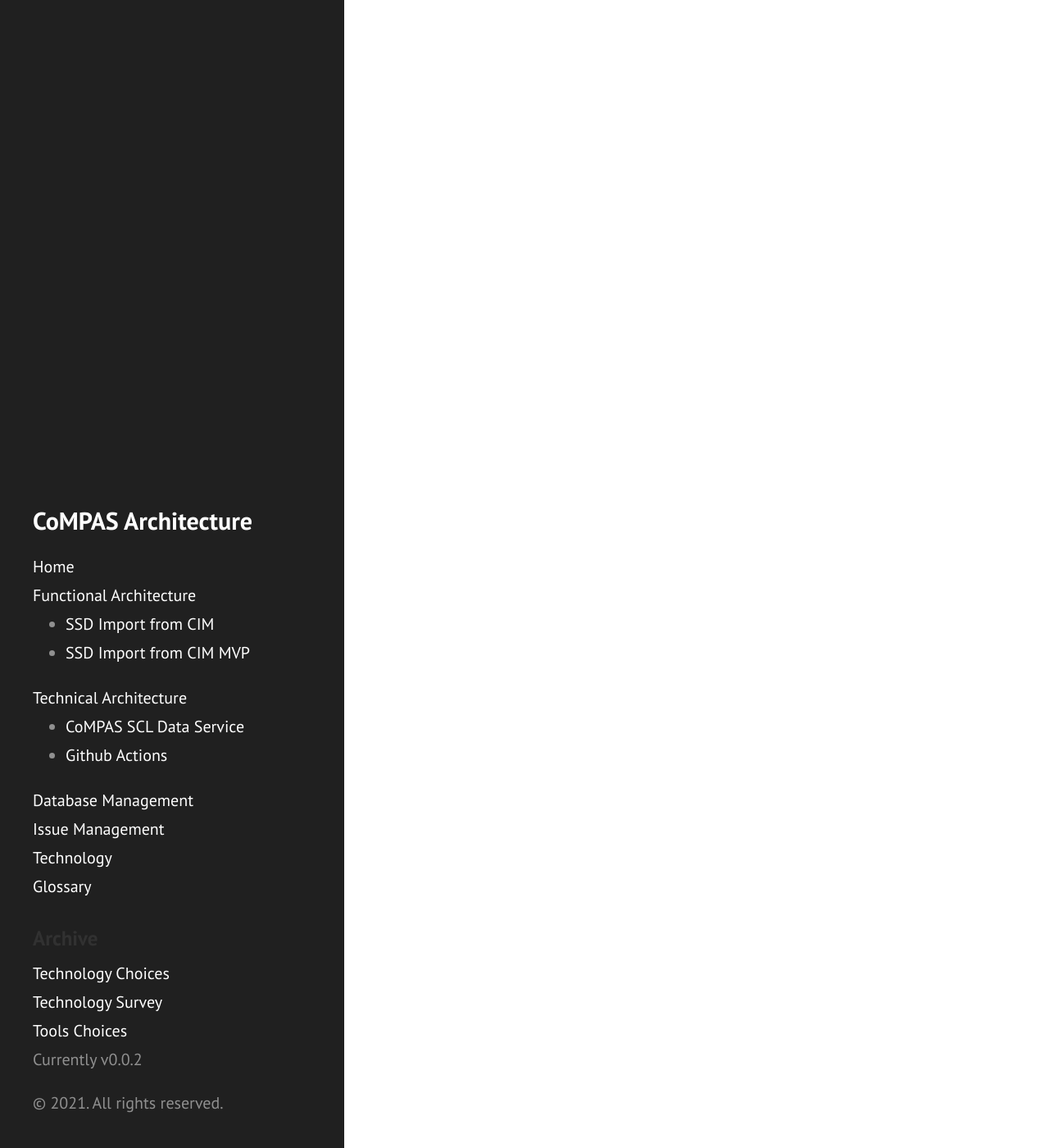
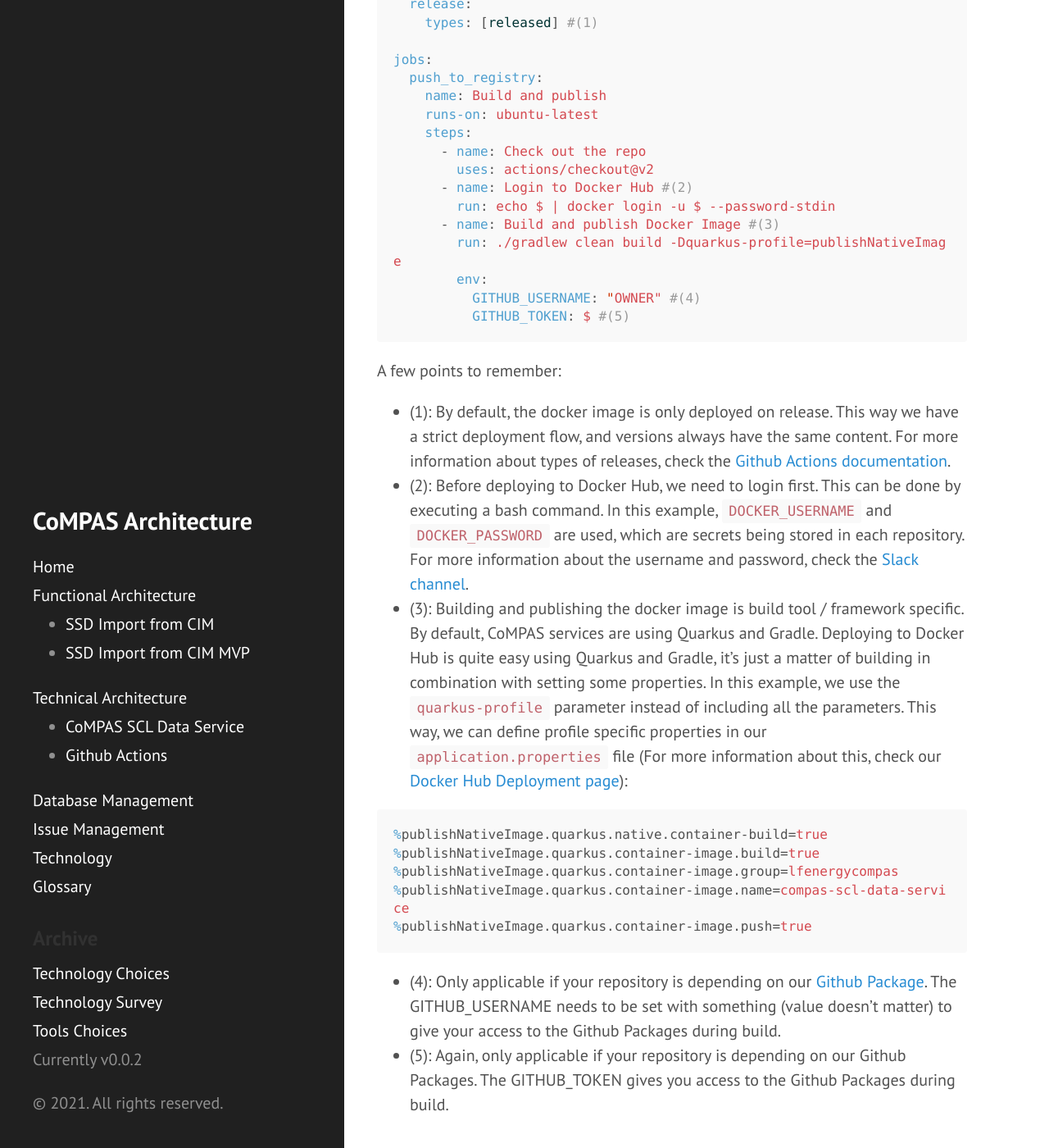
Before and after one commit to com-pas/compas-architecture, a Jekyll site: the page built from technical/GITHUB_ACTIONS.md, in a window 1280 px wide and 1400 px high, scrolled down 5112 px. Shown: the whole window at 82% size. Built offline with Jekyll 4.4.1, drawn with Linux system fonts in a browser that asks for light colours; our own code applies the rules of GitHub Pages for plain Markdown files; some of the changed text lies outside the part shown.

Commit message:
Added Docker Hub Deployment Github Action documentation
Signed-off-by: Rob Tjalma <rob@tjalma.com>

````diff
--- a/technical/GITHUB_ACTIONS.md
+++ b/technical/GITHUB_ACTIONS.md
@@ -12,6 +12,7 @@ Within CoMPAS, we define the following 'must have' Github Actions:
   - [Building](#building)
   - [REUSE check](#reuse-check)
   - [SonarCloud](#sonarcloud)
+  - [Docker Hub Deployment](#docker-hub-deployment)
 
 More to follow.
 
@@ -81,7 +82,7 @@ For transparancy, CoMPAS repositories also include a REUSE badge in their README
 
 Two steps are needed to get a REUSE badge to work:
 
-1. Register the Repository at the [REUSE website](https://api.reuse.software/register). For name and email, check the [Slack channel](https://app.slack.com/client/TLU68MTML/C01926K9D39).
+1. Register the Repository at the [REUSE website](https://api.reuse.software/register). For name and email, check the [Slack channel](https://app.slack.com/client/TLU68MTML).
 2. Add the following code to the README:
 
 ```md
@@ -142,8 +143,52 @@ jobs:
 
 A few points to remember:
 - (1): By default, all actions are triggered on a push action.
-- (2): Only applicable if your repository is depending on our [Github Package](https://github.com/orgs/com-pas/packages). The GITHUB_TOKEN needs to be set with something (value doesn't matter) to give your access to the Github Packages during build.
+- (2): Only applicable if your repository is depending on our [Github Package](https://github.com/orgs/com-pas/packages). The GITHUB_USERNAME needs to be set with something (value doesn't matter) to give your access to the Github Packages during build.
 - (3): Again, only applicable if your repository is depending on our Github Packages. The GITHUB_TOKEN gives you access to the Github Packages during build.
 - (4): Replace the `<insert project key>` with the project key you copied.
 
 Once this is set, it's all done!
+
+### Docker Hub Deployment
+For automatic deployment of our microservices, CoMPAS uses Docker Hub as the central docker image repository. This way, all Docker images can be pulled from a central image repository.
+
+This step is easy to configure. Just create a `dockerhub_deployment.yml` file in the `.github/workflows` directory containing the following source code:
+
+```yaml
+name: Docker Hub Deployment
+
+on:
+  release:
+    types: [released] #(1)
+
+jobs:
+  push_to_registry:
+    name: Build and publish
+    runs-on: ubuntu-latest
+    steps:
+      - name: Check out the repo
+        uses: actions/checkout@v2
+      - name: Login to Docker Hub #(2)
+        run: echo ${{ secrets.DOCKER_PASSWORD }} | docker login -u ${{ secrets.DOCKER_USERNAME }} --password-stdin
+      - name: Build and publish Docker Image #(3)
+        run: ./gradlew clean build -Dquarkus-profile=publishNativeImage
+        env:
+          GITHUB_USERNAME: "OWNER" #(4)
+          GITHUB_TOKEN: ${{ secrets.GITHUB_TOKEN }} #(5)
+```
+
+A few points to remember:
+- (1): By default, the docker image is only deployed on release. This way we have a strict deployment flow, and versions always have the same content. For more information about types of releases, check the [Github Actions documentation](https://docs.github.com/en/actions/reference/events-that-trigger-workflows#release).
+- (2): Before deploying to Docker Hub, we need to login first. This can be done by executing a bash command. In this example, `DOCKER_USERNAME` and `DOCKER_PASSWORD` are used, which are secrets being stored in each repository. For more information about the username and password, check the [Slack channel](https://app.slack.com/client/TLU68MTML).
+- (3): Building and publishing the docker image is build tool / framework specific. By default, CoMPAS services are using Quarkus and Gradle. Deploying to Docker Hub is quite easy using Quarkus and Gradle, it's just a matter of building in combination with setting some properties. In this example, we use the `quarkus-profile` parameter instead of including all the parameters. This way, we can define profile specific properties in our `application.properties` file (For more information about this, check our [Docker Hub Deployment page](./DEPLOYMENT.md)):
+
+```ini
+%publishNativeImage.quarkus.native.container-build=true
+%publishNativeImage.quarkus.container-image.build=true
+%publishNativeImage.quarkus.container-image.group=lfenergycompas
+%publishNativeImage.quarkus.container-image.name=compas-scl-data-service
+%publishNativeImage.quarkus.container-image.push=true
+```
+
+- (4): Only applicable if your repository is depending on our [Github Package](https://github.com/orgs/com-pas/packages). The GITHUB_USERNAME needs to be set with something (value doesn't matter) to give your access to the Github Packages during build.
+- (5): Again, only applicable if your repository is depending on our Github Packages. The GITHUB_TOKEN gives you access to the Github Packages during build.
````
